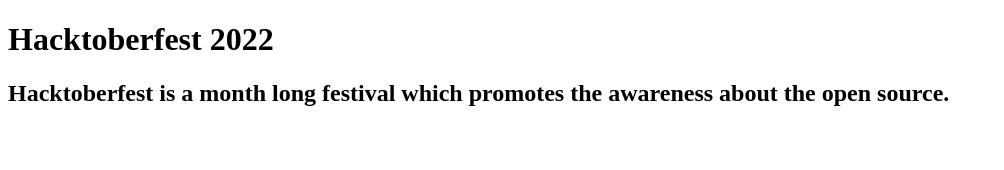
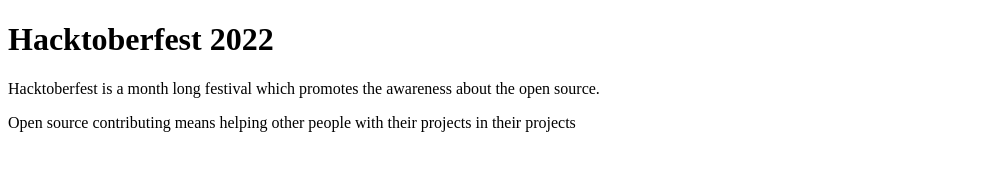
Before and after one commit to ShahbaazX786/Hacktoberfest2022test, a website: page index.html in a window 1280 px wide. Shown: the whole page, without its empty margins (0-1004 px from the left). Drawn offline with Linux system fonts and the light colour scheme.

Commit message:
Update index.html
Added more description.

```diff
--- a/index.html
+++ b/index.html
@@ -10,7 +10,8 @@
     <main>
         <h1>Hacktoberfest 2022</h1>
         <article>
-            <h2>Hacktoberfest is a month long festival which promotes the awareness about the open source.</h2>
+            <p class="text">Hacktoberfest is a month long festival which promotes the awareness about the open source.</p>
+            <p class="text">Open source contributing means helping other people with their projects in their projects</p>
         </article>
     </main>
 
```
